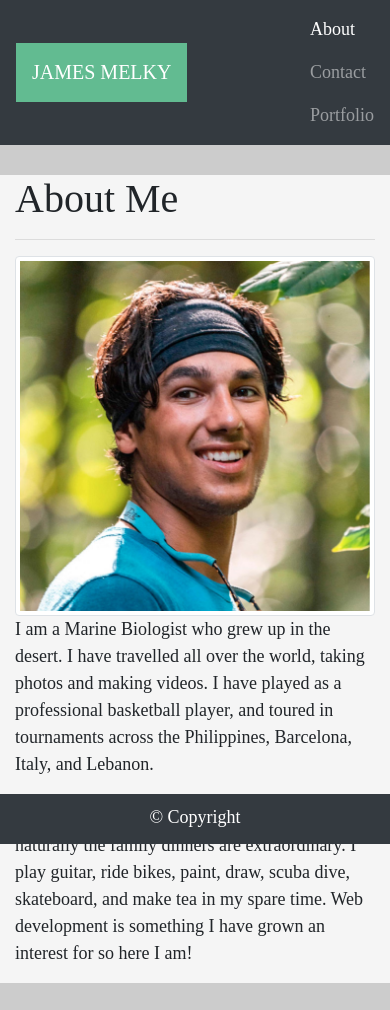
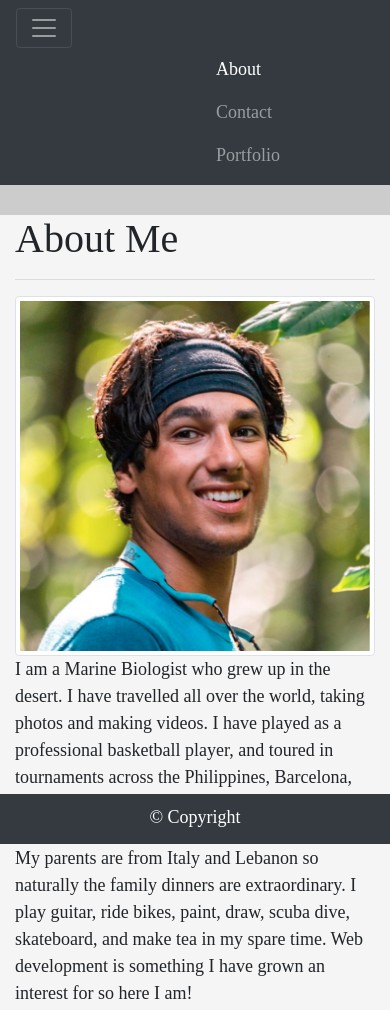
Before and after one commit to jamesmelky/Week3.homework.jamesmelky.github.io, a plain HTML site: page index.html in a window 390 px wide. Shown: the top 1010 px of the page. Drawn offline with nearby package versions, Linux system fonts and the light colour scheme.

Commit message:
homework finished with minor resposiveness issues

```diff
--- a/index.html
+++ b/index.html
@@ -5,24 +5,25 @@
   <meta charset="UTF-8">
   <meta name="viewport" content="width=device-width, initial-scale=1.0">
   <title>About me</title>
+  <link rel="stylesheet" href="reset.css">
   <link rel="stylesheet" href="https://stackpath.bootstrapcdn.com/bootstrap/4.5.0/css/bootstrap.min.css">
   <link rel="stylesheet" href="style.css">
-  <link rel="stylesheet" href="reset.css">
+
 
 </head>
 
 <body>
   <!-- nav bar -->
   <nav class="navbar navbar-expand-lg navbar-dark bg-dark">
-    <a class="navbar-brand" href="index.html">JAMES MELKY</a>
-    <button class="navbar-toggler" type="button" data-toggle="collapse" data-target="#navbarNav"
-      aria-controls="navbarNav" aria-expanded="false" aria-label="Toggle navigation">
-      <span class="navbar-toggler-icon"></span>
-    </button>
-    <div class="collapse navbar-collapse" id="navbarNav" class="mx-auto" style="width: 18w0px;">
+        <a class="navbar-brand" href="index.html">JAMES MELKY</a>
+        <button class="navbar-toggler" type="button" data-toggle="collapse" data-target="#navbarNav"
+            aria-controls="navbarNav" aria-expanded="false" aria-label="Toggle navigation">
+            <span class="navbar-toggler-icon"></span>
+        </button>
+        <div class="collapse navbar-collapse" id="navbarNav" class="mx-auto" style="width: 200px;">
 
     </div>
-    <ul class="navbar-nav">
+    <ul class="navbar-nav bg-dark">
       <li class="nav-item active">
         <a class="nav-link" href="index.html">About<span class="sr-only">(current)</span></a>
       </li>
--- a/reset.css
+++ b/reset.css
@@ -0,0 +1,48 @@
+/* http://meyerweb.com/eric/tools/css/reset/
+   v2.0 | 20110126
+   License: none (public domain)
+*/
+
+html, body, div, span, applet, object, iframe,
+h1, h2, h3, h4, h5, h6, p, blockquote, pre,
+a, abbr, acronym, address, big, cite, code,
+del, dfn, em, img, ins, kbd, q, s, samp,
+small, strike, strong, sub, sup, tt, var,
+b, u, i, center,
+dl, dt, dd, ol, ul, li,
+fieldset, form, label, legend,
+table, caption, tbody, tfoot, thead, tr, th, td,
+article, aside, canvas, details, embed,
+figure, figcaption, footer, header, hgroup,
+menu, nav, output, ruby, section, summary,
+time, mark, audio, video {
+	margin: 0;
+	padding: 0;
+	border: 0;
+	font-size: 100%;
+	font: inherit;
+	vertical-align: baseline;
+}
+/* HTML5 display-role reset for older browsers */
+article, aside, details, figcaption, figure,
+footer, header, hgroup, menu, nav, section {
+	display: block;
+}
+body {
+	line-height: 1;
+}
+ol, ul {
+	list-style: none;
+}
+blockquote, q {
+	quotes: none;
+}
+blockquote:before, blockquote:after,
+q:before, q:after {
+	content: '';
+	content: none;
+}
+table {
+	border-collapse: collapse;
+	border-spacing: 0;
+}
--- a/style.css
+++ b/style.css
@@ -7,13 +7,15 @@ h1.box-header {
 }
 
 .navbar-brand {
-    background-color: #62bb91;
     padding: 16px;
     position: absolute;
+    background-color: teal;
+}
+
+.navbar-nav {
 }
 
 .col-sm-7 {
-    background-color: pink;
     margin-top: 20px;
 }
 
@@ -43,3 +45,12 @@ body {
     padding-top: 10px;
     color: white;
   }
+
+
+  @media only screen and (max-width: 640px) {
+    .navbar-nav {
+     position: relative;
+     width: 100%;
+     padding-left: 200px;
+     list-style-type: none ;
+  }
```
Also changed, not shown: contact.html (+2 -1 lines), portfolio.html (+1 -1 lines), 1 other file.
